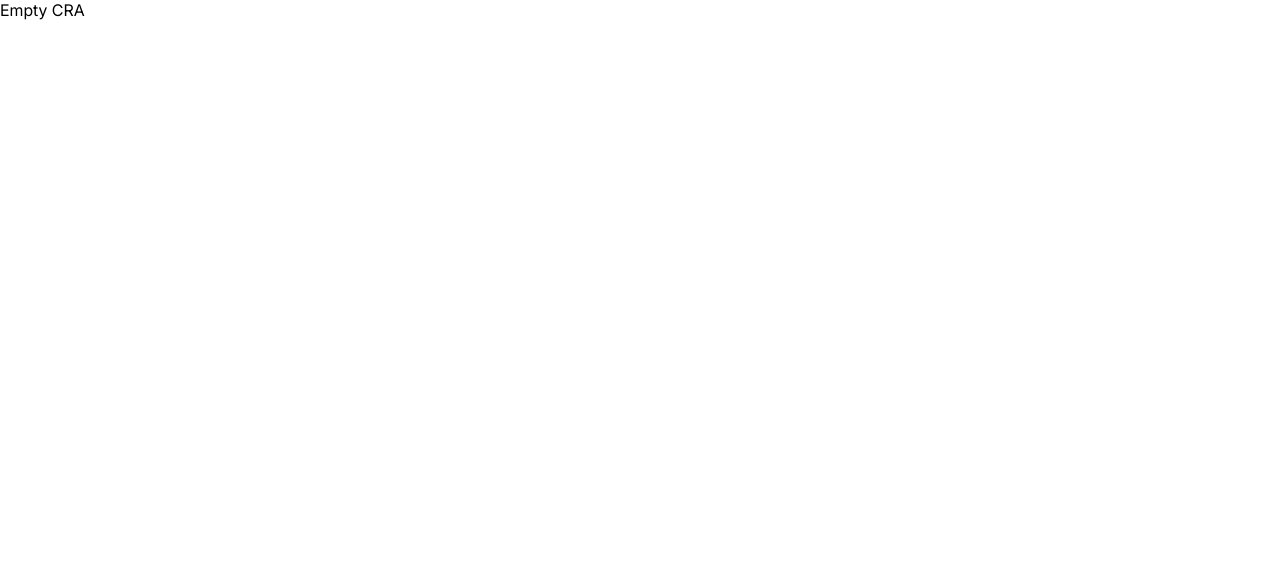
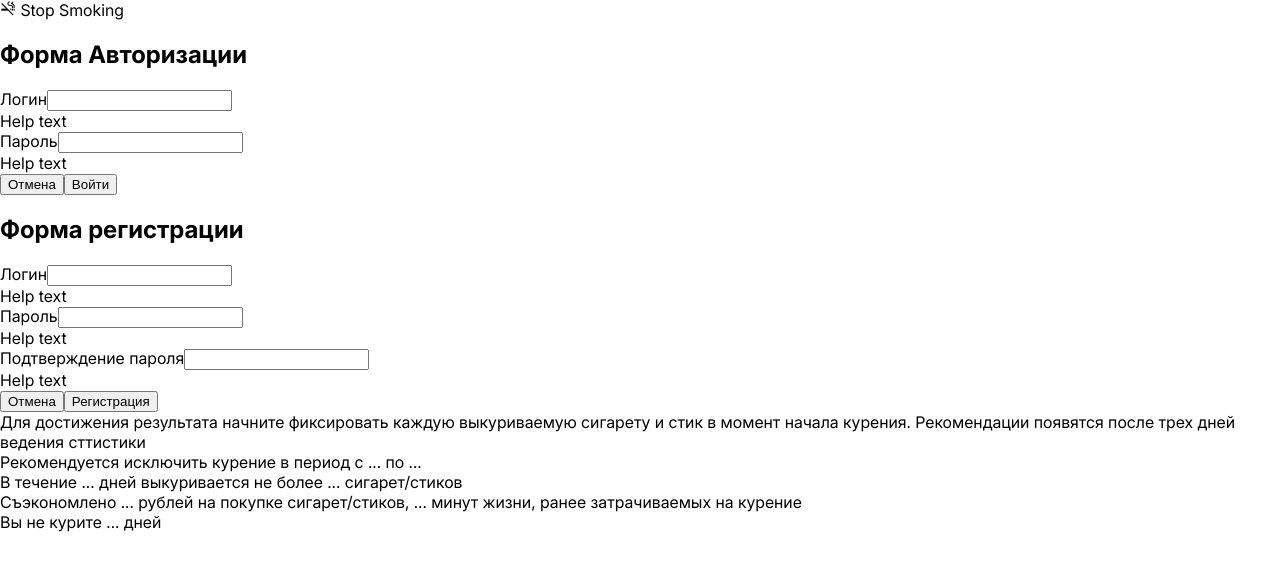
Before and after one commit to Archinsk/87_stop_smoking, a React (Create React App) app: page / in a window 1280 px wide. Shown: the top 570 px of the page. Built offline with nearby package versions, Linux system fonts and the light colour scheme.

Commit message:
content started

```diff
--- a/src/App.css
+++ b/src/App.css
@@ -1,2 +1,6 @@
 .app {
 }
+
+.material-icons {
+  font-family: material-icons;
+}
--- a/src/App.js
+++ b/src/App.js
@@ -1,7 +1,109 @@
 import "./App.css";
 
 function App() {
-  return <div className="app">Empty CRA</div>;
+  const handleSubmitForm = (formData) => {
+    console.log("form submit");
+    console.log(formData);
+    /* await fetch("https://jsonplaceholder.typicode.com/posts", {
+      method: "POST",
+      body: JSON.stringify({
+        title: "test-title",
+        body: "test-body",
+        userId: 1,
+      }),
+    }); */
+  };
+  return (
+    <div className="app">
+      <span className="material-icons">smoke_free</span> Stop Smoking
+      <h2>Форма Авторизации</h2>
+      <form onSubmit={handleSubmitForm}>
+        <div className="form-group">
+          <label htmlFor="authLogin" className="form-label">
+            Логин
+          </label>
+          <input className="form-control" id="authLogin" />
+          <div id="emailHelp" className="form-text">
+            Help text
+          </div>
+        </div>
+        <div className="form-group">
+          <label htmlFor="authPassword" className="form-label">
+            Пароль
+          </label>
+          <input type="password" className="form-control" id="authPassword" />
+          <div id="emailHelp" className="form-text">
+            Help text
+          </div>
+        </div>
+        <div>
+          <button type="button">Отмена</button>
+          <button>Войти</button>
+        </div>
+      </form>
+      <h2>Форма регистрации</h2>
+      <form onSubmit={handleSubmitForm}>
+        <div className="form-group">
+          <label htmlFor="registrationLogin" className="form-label">
+            Логин
+          </label>
+          <input className="form-control" id="registrationLogin" />
+          <div id="registrationLoginHelp" className="form-text">
+            Help text
+          </div>
+        </div>
+        <div className="form-group">
+          <label htmlFor="registrationPassword" className="form-label">
+            Пароль
+          </label>
+          <input
+            type="password"
+            className="form-control"
+            id="registrationPassword"
+          />
+          <div id="registrationPasswordHelp" className="form-text">
+            Help text
+          </div>
+        </div>
+        <div className="form-group">
+          <label
+            htmlFor="registrationPasswordConfirmation"
+            className="form-label"
+          >
+            Подтверждение пароля
+          </label>
+          <input
+            type="password"
+            className="form-control"
+            id="registrationPasswordConfirmation"
+          />
+          <div id="registrationPasswordConfirmationHelp" className="form-text">
+            Help text
+          </div>
+        </div>
+        <div>
+          <button type="button">Отмена</button>
+          <button>Регистрация</button>
+        </div>
+      </form>
+      <div className="alert">
+        Для достижения результата начните фиксировать каждую выкуриваемую
+        сигарету и стик в момент начала курения. Рекомендации появятся после
+        трех дней ведения сттистики
+      </div>
+      <div className="alert">
+        Рекомендуется исключить курение в период с ... по ...
+      </div>
+      <div className="alert">
+        В течение ... дней выкуривается не более ... сигарет/стиков
+      </div>
+      <div className="alert">
+        Съэкономлено ... рублей на покупке сигарет/стиков, ... минут жизни,
+        ранее затрачиваемых на курение
+      </div>
+      <div className="alert">Вы не курите ... дней</div>
+    </div>
+  );
 }
 
 export default App;
```
Also changed, not shown: src/assets/time.txt (added).
